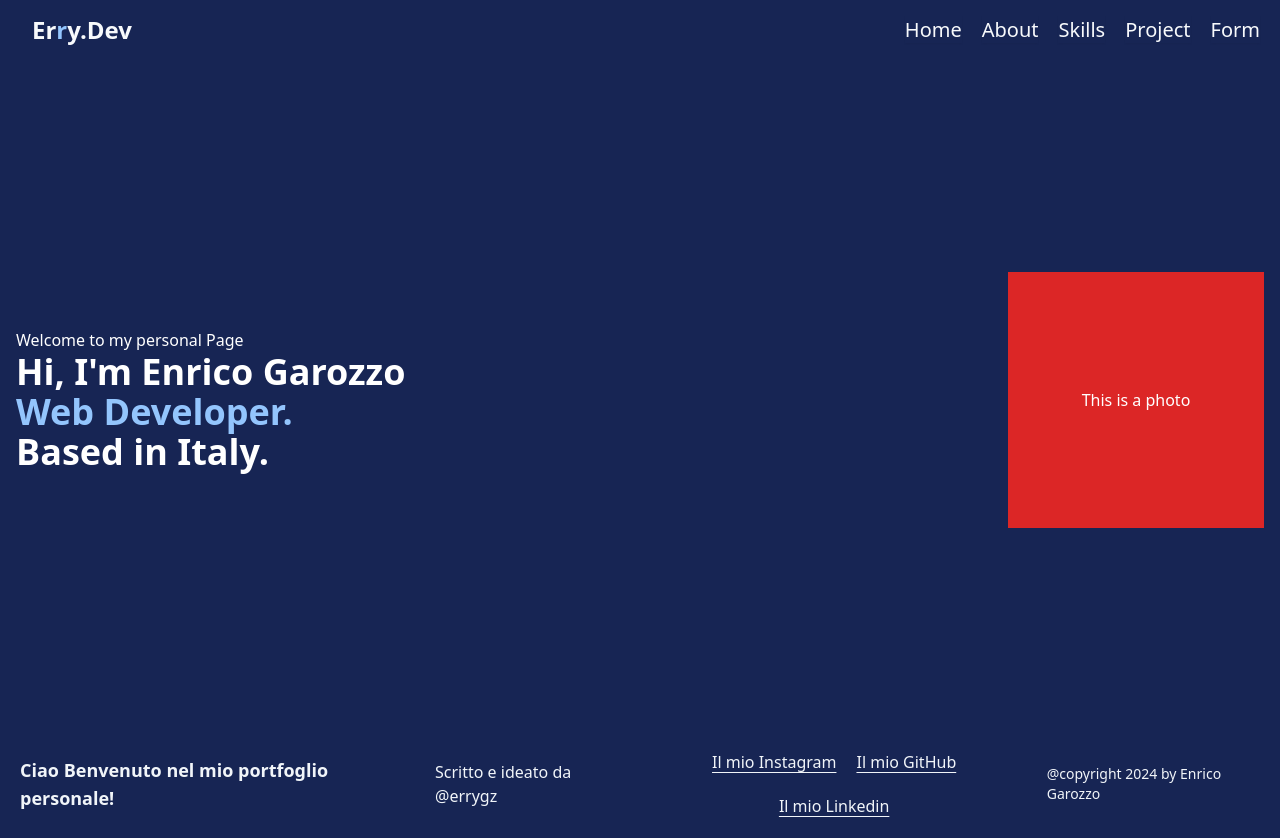
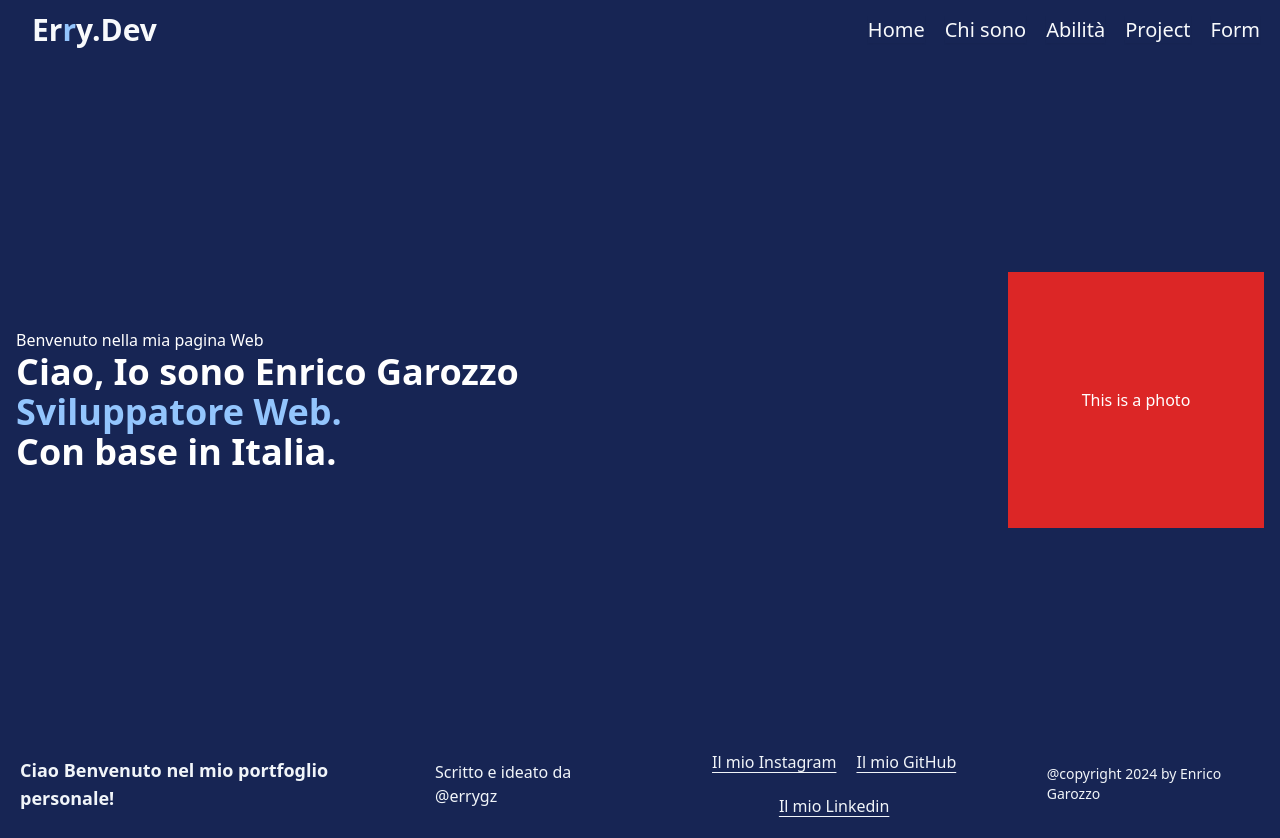
Before and after one commit to Erry002/ErryDev, a React (Vite) app: page / in a window 1280 px wide. Built offline with nearby package versions, Linux system fonts and the light colour scheme.

Commit message:
Ultime modifiche

```diff
--- a/src/components/Navbar.jsx
+++ b/src/components/Navbar.jsx
@@ -9,7 +9,7 @@ export default function Navbar() {
     <div className=" flex w-full items-center">
       <nav className=" flex bg-blue-950 top-0 h-[60px] mb-[-60px] z-10 justify-center w-full ">
         <div className=" flex items-center w-full max-w-7xl text-xl justify-between px-5">
-          <div className="font-sans font-bold text-2xl rounded-xl p-2 ">
+          <div className="font-sans font-bold text-3xl rounded-xl p-2 ">
             <Link
               to="/"
               onClick={() => setActiveLink('/')}
@@ -37,7 +37,7 @@ export default function Navbar() {
               }  hover:underline underline-offset-4 hover:text-blue-300`}
               /* className=" text-slate-50 underline-offset-4 shadow-sm hover:underline decoration-blue-300 hover:text-blue-300 transition-all" */
             >
-              About
+              Chi sono
             </Link>
             <Link
               to="/skills"
@@ -46,7 +46,7 @@ export default function Navbar() {
                 activeLink === '/skills' ? ' underline underline-offset-4 decoration-blue-300 text-blue-300' : 'text-slate-50 transition-all shadow-sm'
               }  hover:underline underline-offset-4 hover:text-blue-300`}
             >
-              Skills
+              Abilità
             </Link>
             <Link
               to="/project"
--- a/src/pages/About.jsx
+++ b/src/pages/About.jsx
@@ -9,7 +9,7 @@ export default function About() {
           <div className="grid grid-cols-1 md:grid-cols-2 gap-8 mb-20">
             <div className="border-2 flex items-center justify-center border-emerald-600 h-[400px] md:h-auto w-full md:w-[300px] lg:w-[400px]">
               {/* Contenuto per la foto */}
-              <img src={foto_mia} alt="Foto_personale" className=" drop-shadow-2xl" />
+              {/* <img src={foto_mia} alt="Foto_personale" className=" drop-shadow-2xl" /> */}
             </div>
 
             <div>
--- a/src/pages/Home.jsx
+++ b/src/pages/Home.jsx
@@ -5,11 +5,11 @@ export default function Home() {
         <div className="flex justify-between items-center h-screen">
           <div className="text-2xl font-black">
             <h1 className="font-thin text-base">
-              Welcome to my personal Page
+              Benvenuto nella mia pagina Web
             </h1>
-            <h2 className="text-4xl">Hi, I'm Enrico Garozzo</h2>
-            <h2 className="text-blue-300 text-4xl">Web Developer.</h2>
-            <h2 className="text-4xl">Based in Italy.</h2>
+            <h2 className="text-4xl">Ciao, Io sono Enrico Garozzo</h2>
+            <h2 className="text-blue-300 text-4xl">Sviluppatore Web.</h2>
+            <h2 className="text-4xl">Con base in Italia.</h2>
           </div>
           <div className="flex justify-center items-center w-64 h-64 bg-red-600">
             <h1>This is a photo</h1>
```
